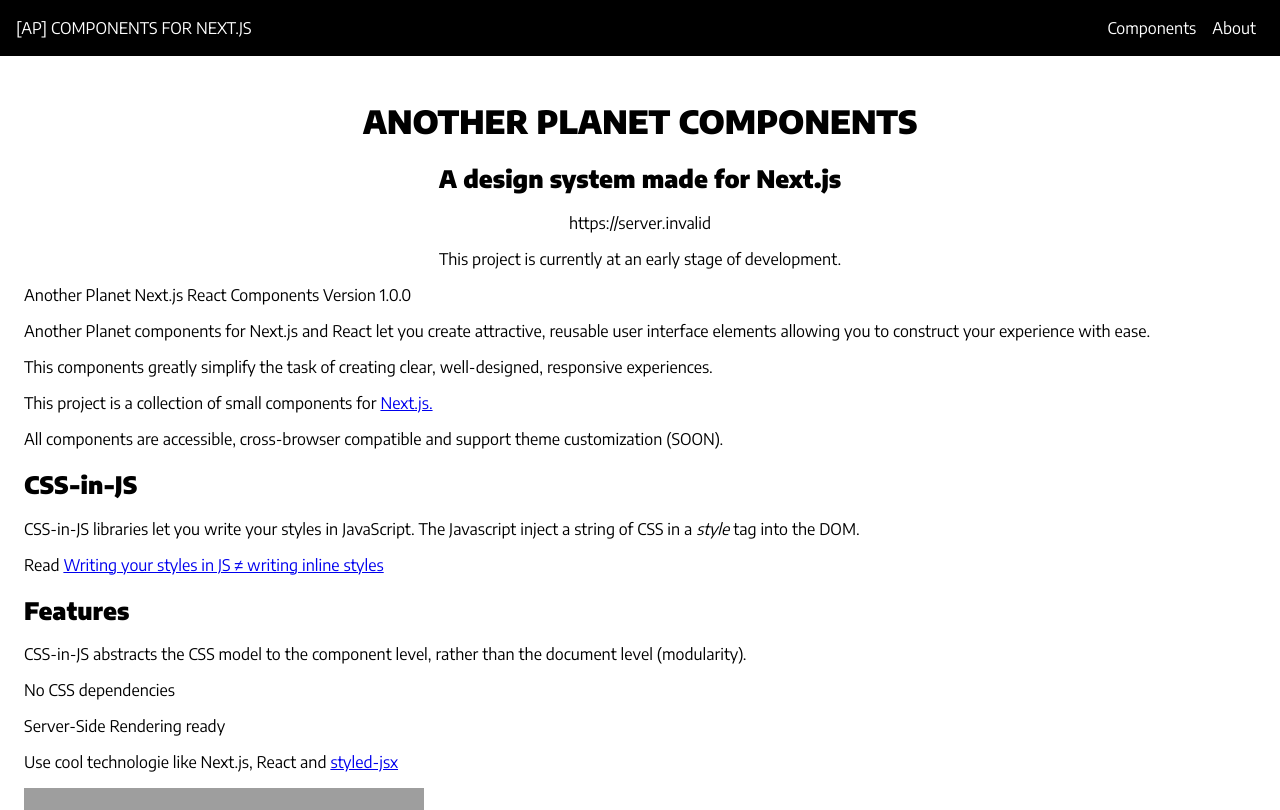
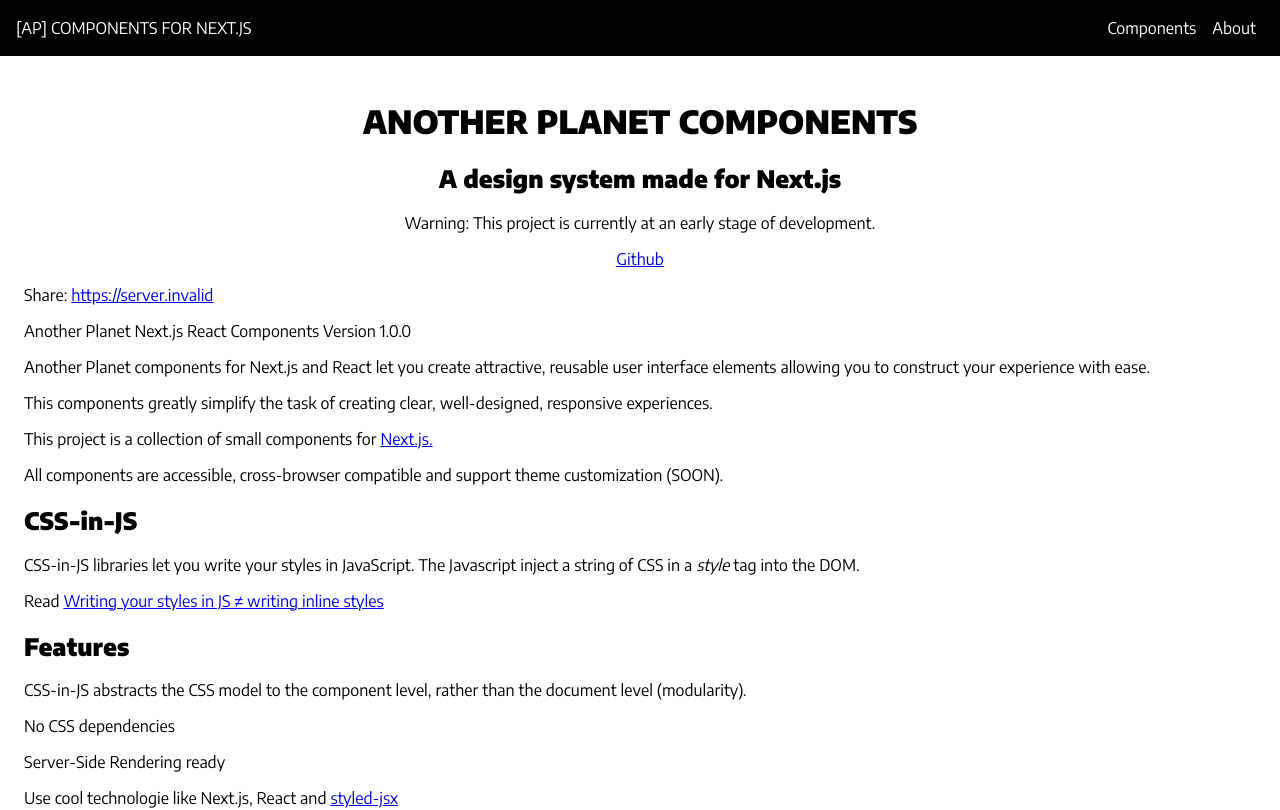
Before and after one commit to anotherplanet-io/Next-React-Components, a Next.js app: page / in a window 1280 px wide. Shown: the top 810 px of the page. Built offline with nearby package versions, Linux system fonts and the light colour scheme; no server answers; grey boxes are pictures that could not be loaded.

Commit message:
page link

```diff
--- a/pages/index.js
+++ b/pages/index.js
@@ -27,9 +27,11 @@
               <div className={'hero'}>
                 <h1>Another Planet Components</h1>
                 <h2>A design system made for Next.js</h2>
-                <p>{ process.env.BACKEND_URL }</p>
-                <p>This project is currently at an early stage of development.</p>
+                <p>Warning: This project is currently at an early stage of development.</p>
+                <p><Link href='https://github.com/anotherplanet-io/Next-React-Components'><a>Github</a></Link></p>
               </div>
+
+              <p>Share: <Link href='{ process.env.BACKEND_URL }'><a>{ process.env.BACKEND_URL }</a></Link></p>
 
               <p className='note'>Another Planet Next.js React Components Version 1.0.0</p>
               <p>Another Planet components for Next.js and React let you create attractive, reusable user interface elements allowing you to construct your experience with ease.</p>
```
